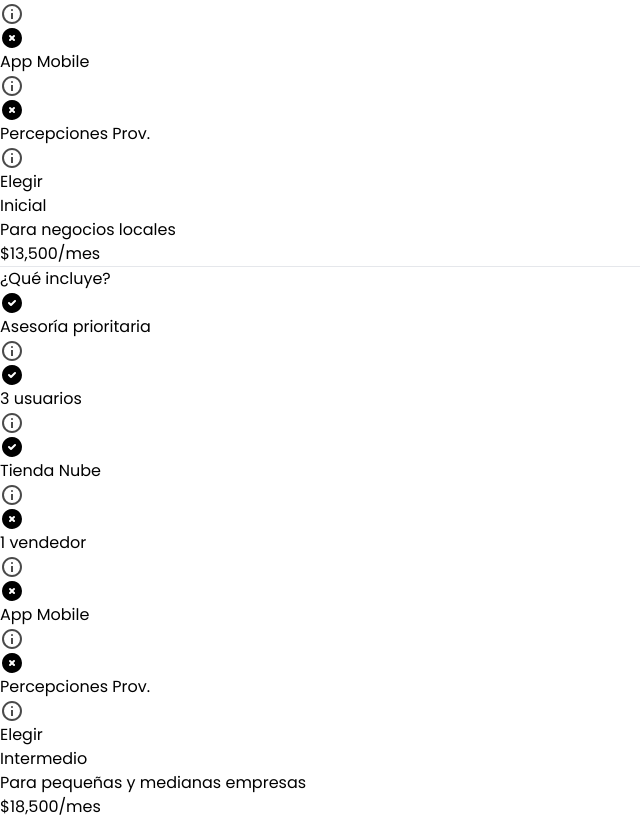
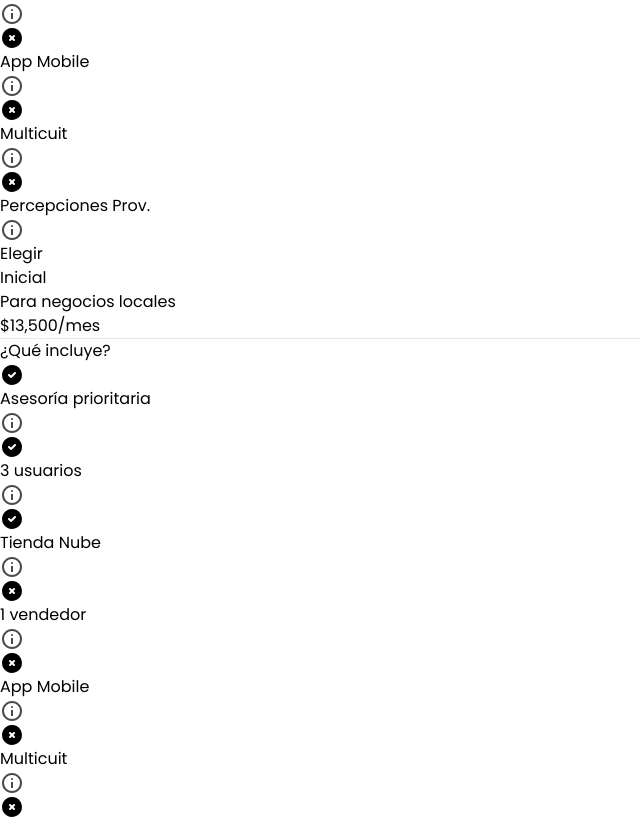
Before and after one commit to francoogilli/Fidel, a React (Vite) app: page / in a window 1280 px wide. Shown: the part 1080-1899 px from the top of the page, without its empty margins (0-640 px from the left). Built offline with nearby package versions, Linux system fonts and the light colour scheme.

Commit message:
Agregar info a los precios

```diff
--- a/src/components/pricingCard.tsx
+++ b/src/components/pricingCard.tsx
@@ -29,6 +29,7 @@
         { text: "Tienda Nube", active: false, tooltipInfo: "No incluye integración con Tienda Nube." },
         { text: "1 vendedor", active: false, tooltipInfo: "No incluye soporte para múltiples vendedores." },
         { text: "App Mobile", active: false, tooltipInfo: "No incluye acceso a la aplicacion mobile." },
+        { text: "Multicuit", active: false, tooltipInfo: "No permite facturar utilizando múltiples CUITs." },
         { text: "Percepciones Prov.", active: false, tooltipInfo: "No incluye gestión de percepciones provinciales." },
       ],
     },
@@ -42,6 +43,7 @@
         { text: "Tienda Nube", active: true, tooltipInfo: "Incluye integración con Tienda Nube." },
         { text: "1 vendedor", active: false, tooltipInfo: "No incluye soporte para múltiples vendedores." },
         { text: "App Mobile", active: false, tooltipInfo: "No incluye acceso a la aplicacion mobile." },
+        { text: "Multicuit", active: false, tooltipInfo: "No permite facturar utilizando múltiples CUITs." },
         { text: "Percepciones Prov.", active: false, tooltipInfo: "No incluye gestión de percepciones provinciales." },
       ],
     },
@@ -55,6 +57,7 @@
         { text: "Tienda Nube", active: true, tooltipInfo: "Incluye integración con Tienda Nube." },
         { text: "3 vendedores", active: true, tooltipInfo: "Soporte para hasta 3 vendedores." },
         { text: "App Mobile", active: true, tooltipInfo: "Incluye acceso a la aplicacion mobile." },
+        { text: "Multicuit", active: true, tooltipInfo: "Permite facturar con hasta 2 CUITs diferentes." },
         { text: "Percepciones Prov.", active: false, tooltipInfo: "No incluye gestión de percepciones provinciales." },
       ],
     },
@@ -68,6 +71,7 @@
         { text: "Tienda Nube", active: true, tooltipInfo: "Incluye integración con Tienda Nube." },
         { text: "9 Vendedores", active: true, tooltipInfo: "Soporte para hasta 9 vendedores." },
         { text: "App Mobile", active: true, tooltipInfo: "Incluye acceso a la aplicacion mobile." },
+        { text: "Multicuit", active: true, tooltipInfo: "Permite facturar con hasta 6 CUITs diferentes." },
         { text: "Percepciones Prov.", active: true, tooltipInfo: "Gestión de percepciones provinciales incluida." },
       ],
     },
@@ -94,7 +98,7 @@
             className="flex flex-col p-6 text-center bg-gradient-to-br from-[#f7f7f7b9] to-[#fff] rounded-3xl border border-[#ededed] hover:scale-105 duration-500"
             key={pricing.name}
           >
-            <h3 className="text-3xl text-left font-bold bg-gradient-to-r from-[#131313] to-[#3d3d3d] bg-clip-text text-transparent">
+            <h3 className="text-3xl text-left font-semibold bg-gradient-to-r from-[#131313] to-[#3d3d3d] bg-clip-text text-transparent">
               {pricing.name}
             </h3>
             <p className="font-light text-zinc-500 text-[10px] sm:text-xs text-left">
```
